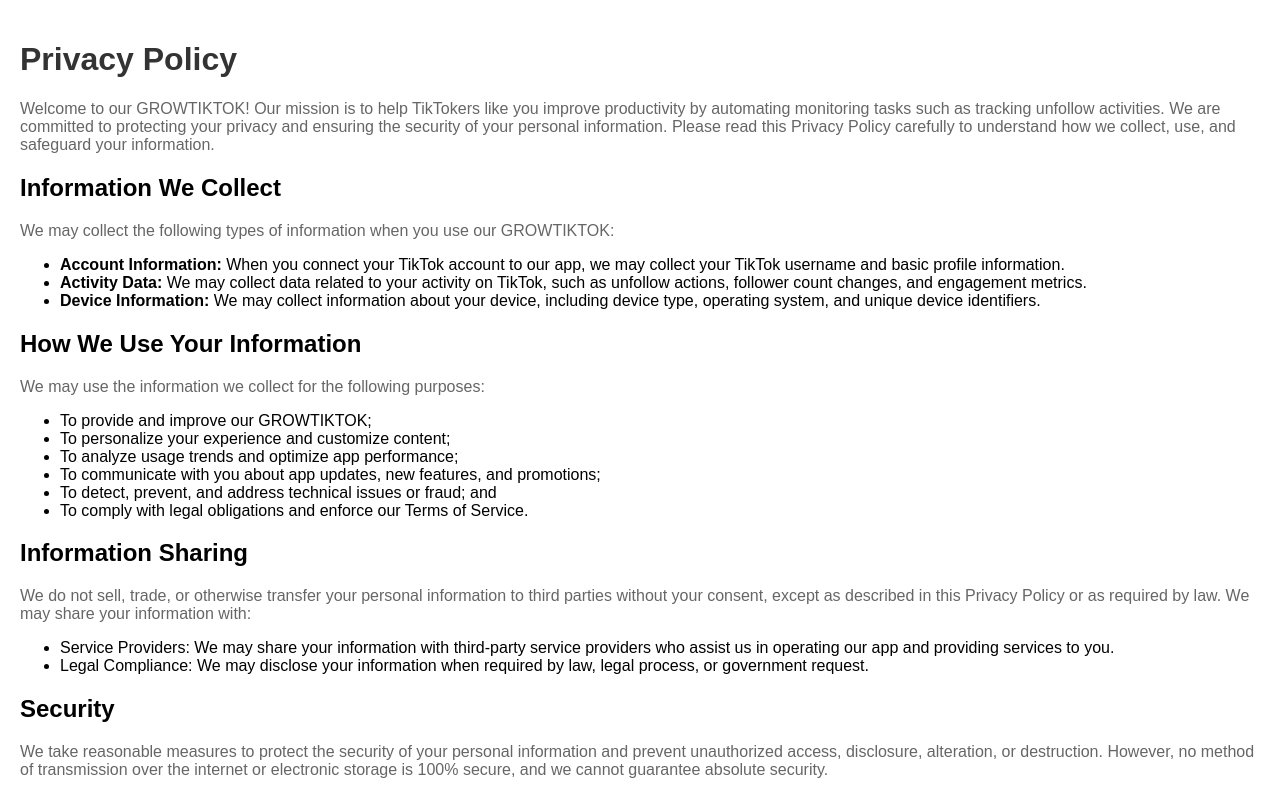
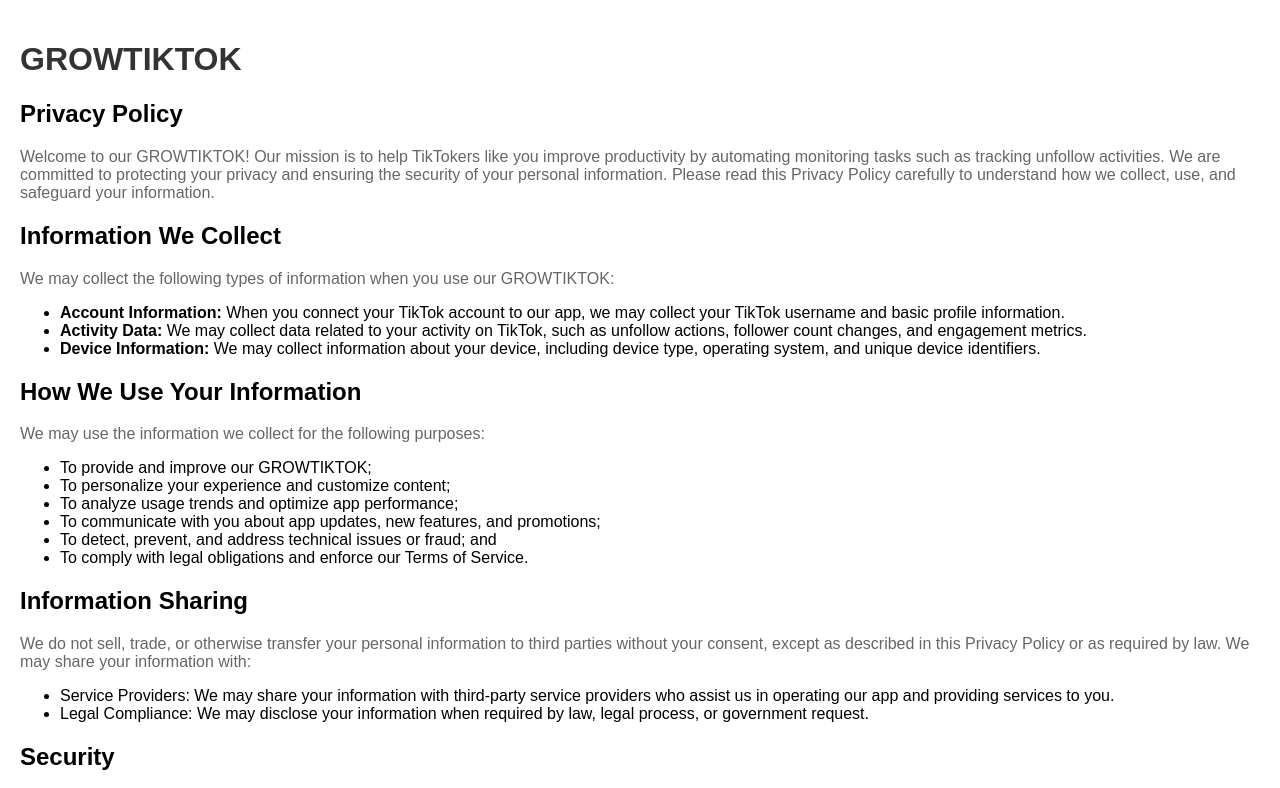
Before and after one commit to DonacoGroup/growtiktok.github.io, a plain HTML site: page pages/privacy.html in a window 1280 px wide. Shown: the top 788 px of the page. Drawn offline with Linux system fonts and the light colour scheme.

Commit message:
Update privacy.html

```diff
--- a/pages/privacy.html
+++ b/pages/privacy.html
@@ -19,8 +19,10 @@
 </style>
 </head>
 <body>
-
-<h1>Privacy Policy</h1>
+<div class="container">
+  <h1>GROWTIKTOK</h1>
+</div>
+<h2>Privacy Policy</h2>
 
 <p>Welcome to our GROWTIKTOK! Our mission is to help TikTokers like you improve productivity by automating monitoring tasks such as tracking unfollow activities. We are committed to protecting your privacy and ensuring the security of your personal information. Please read this Privacy Policy carefully to understand how we collect, use, and safeguard your information.</p>
 
```
